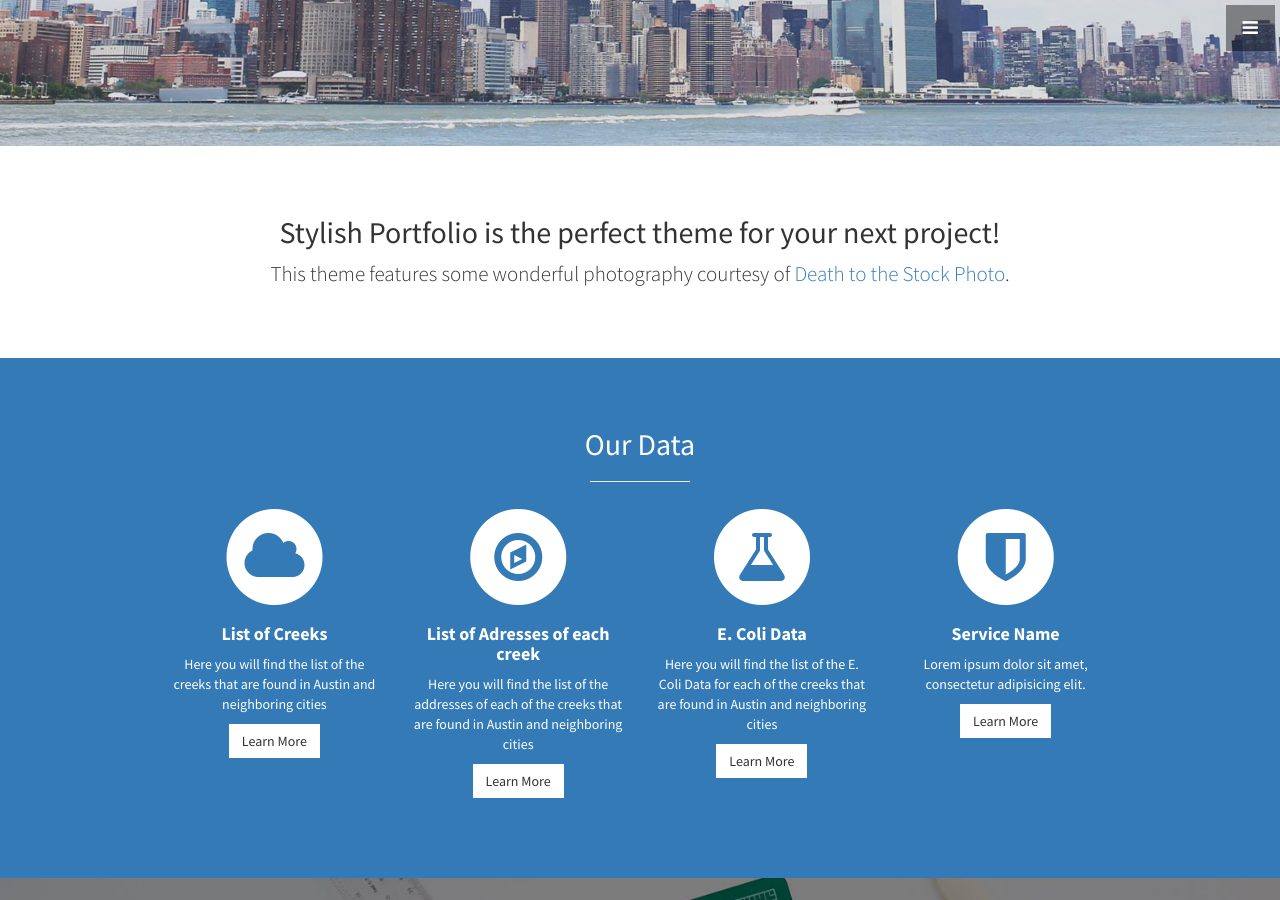
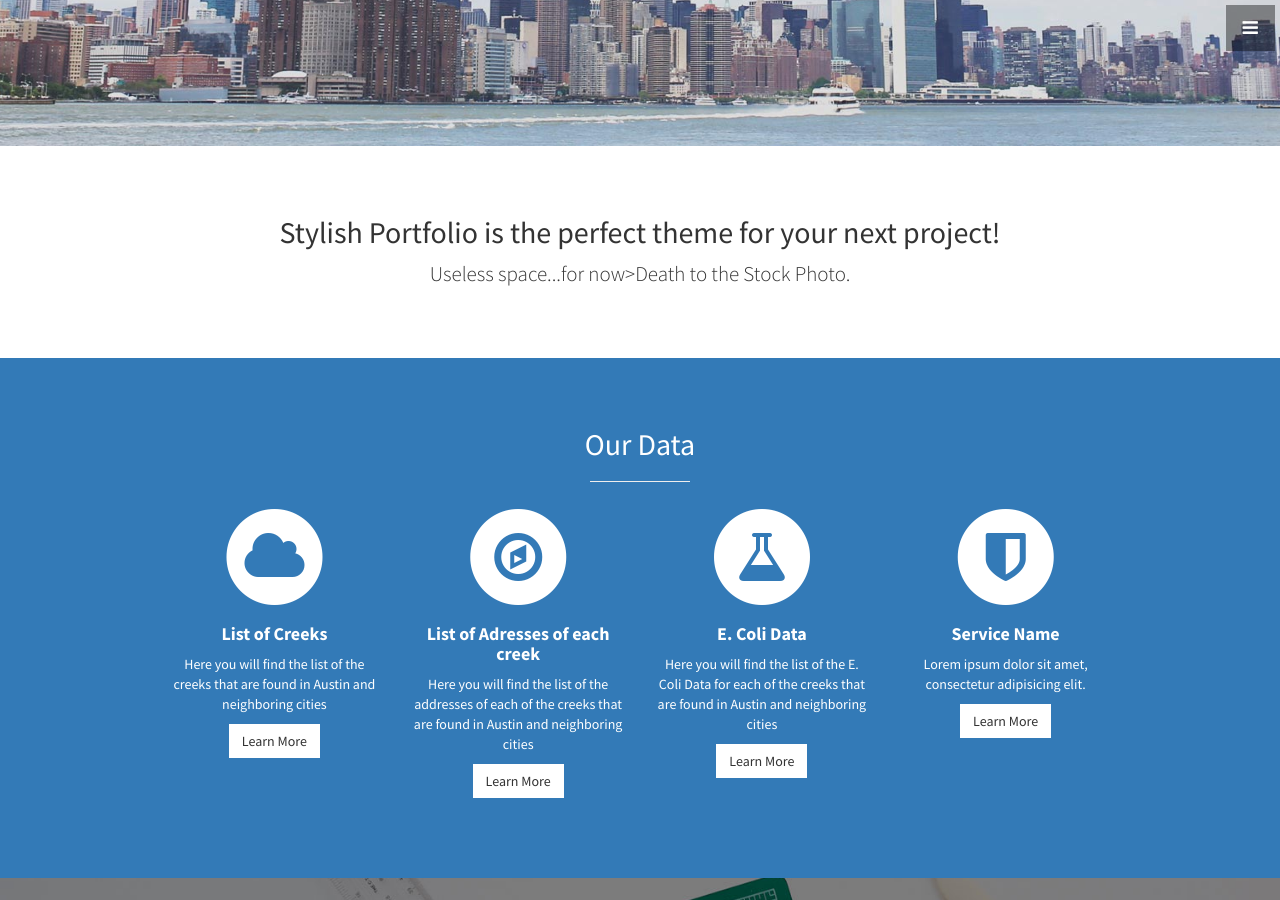
Before and after one commit to vishwakn13/WaterSafetyApp, a Jekyll site: the page built from index.html, in a window 1280 px wide and 900 px high, scrolled down 754 px. Built offline with Jekyll 4.4.1, drawn with Linux system fonts in a browser that asks for light colours.

Commit message:
Update about.html

```diff
--- a/_includes/about.html
+++ b/_includes/about.html
@@ -3,7 +3,7 @@
     <div class="row">
       <div class="col-lg-12 text-center">
         <h2>Stylish Portfolio is the perfect theme for your next project!</h2>
-        <p class="lead">This theme features some wonderful photography courtesy of <a target="_blank" href="http://join.deathtothestockphoto.com/">Death to the Stock Photo</a>.</p>
+        <p class="lead">Useless space...for now>Death to the Stock Photo</a>.</p>
       </div>
     </div>
     <!-- /.row -->
```
